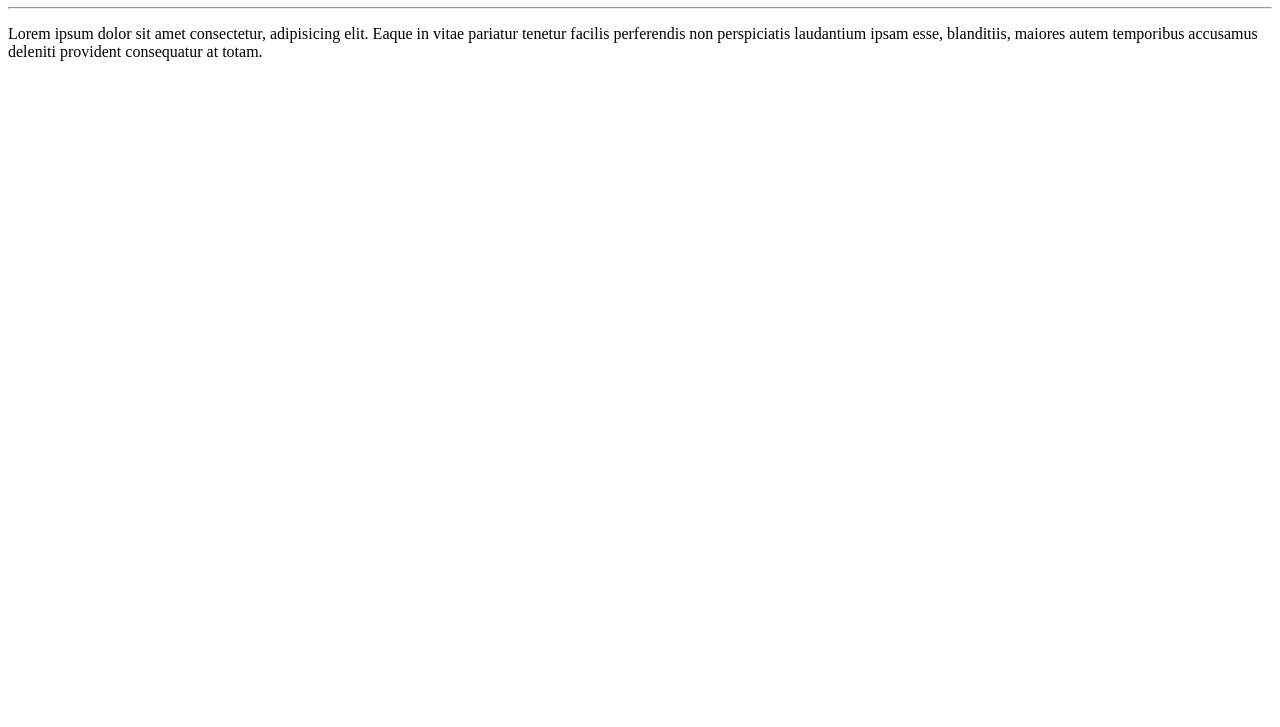
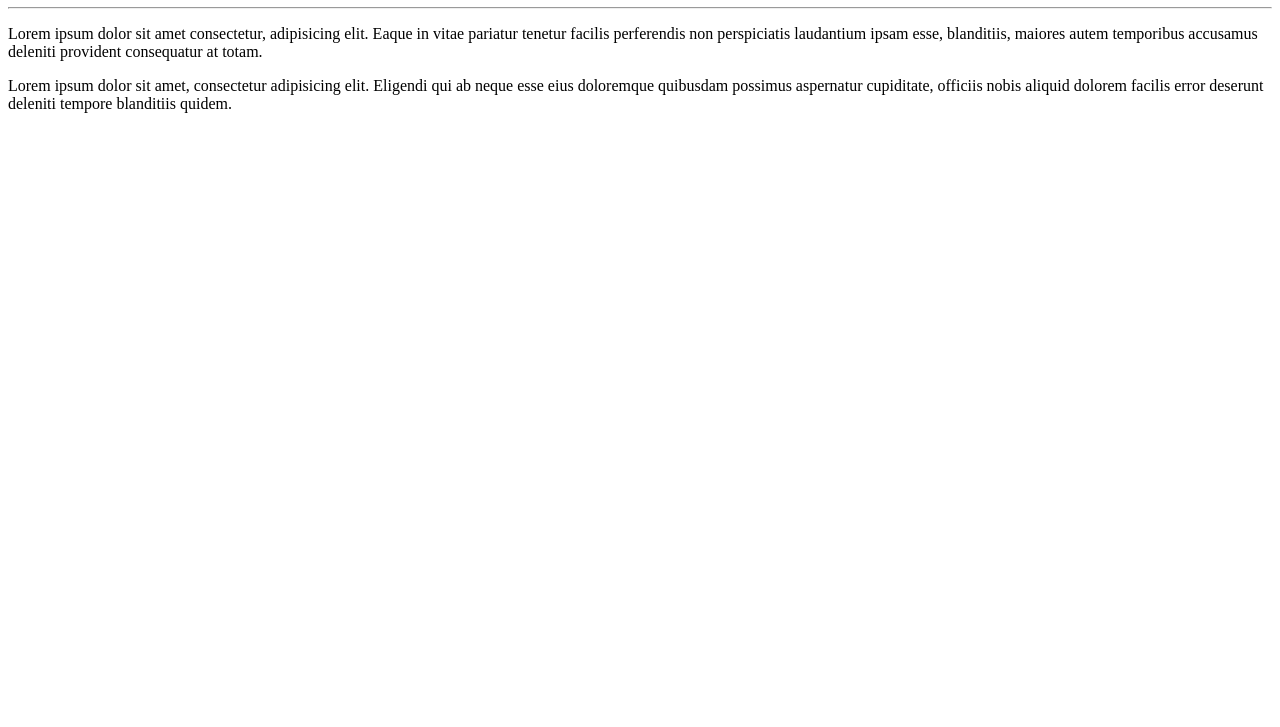
Before and after one commit to dosSantosCristian/Ola-Mundo, a plain HTML site: page site-exemplo/index.html in a window 1280 px wide. Shown: the part 73-800 px from the top of the page. Drawn offline with Linux system fonts and the light colour scheme.

Commit message:
adicionei um parágrafo

```diff
--- a/site-exemplo/index.html
+++ b/site-exemplo/index.html
@@ -9,5 +9,6 @@
     <h1>Olá, mundo!</h1>
     <hr>
     <p>Lorem ipsum dolor sit amet consectetur, adipisicing elit. Eaque in vitae pariatur tenetur facilis perferendis non perspiciatis laudantium ipsam esse, blanditiis, maiores autem temporibus accusamus deleniti provident consequatur at totam.</p>
+    <p>Lorem ipsum dolor sit amet, consectetur adipisicing elit. Eligendi qui ab neque esse eius doloremque quibusdam possimus aspernatur cupiditate, officiis nobis aliquid dolorem facilis error deserunt deleniti tempore blanditiis quidem.</p>
 </body>
 </html>
```
